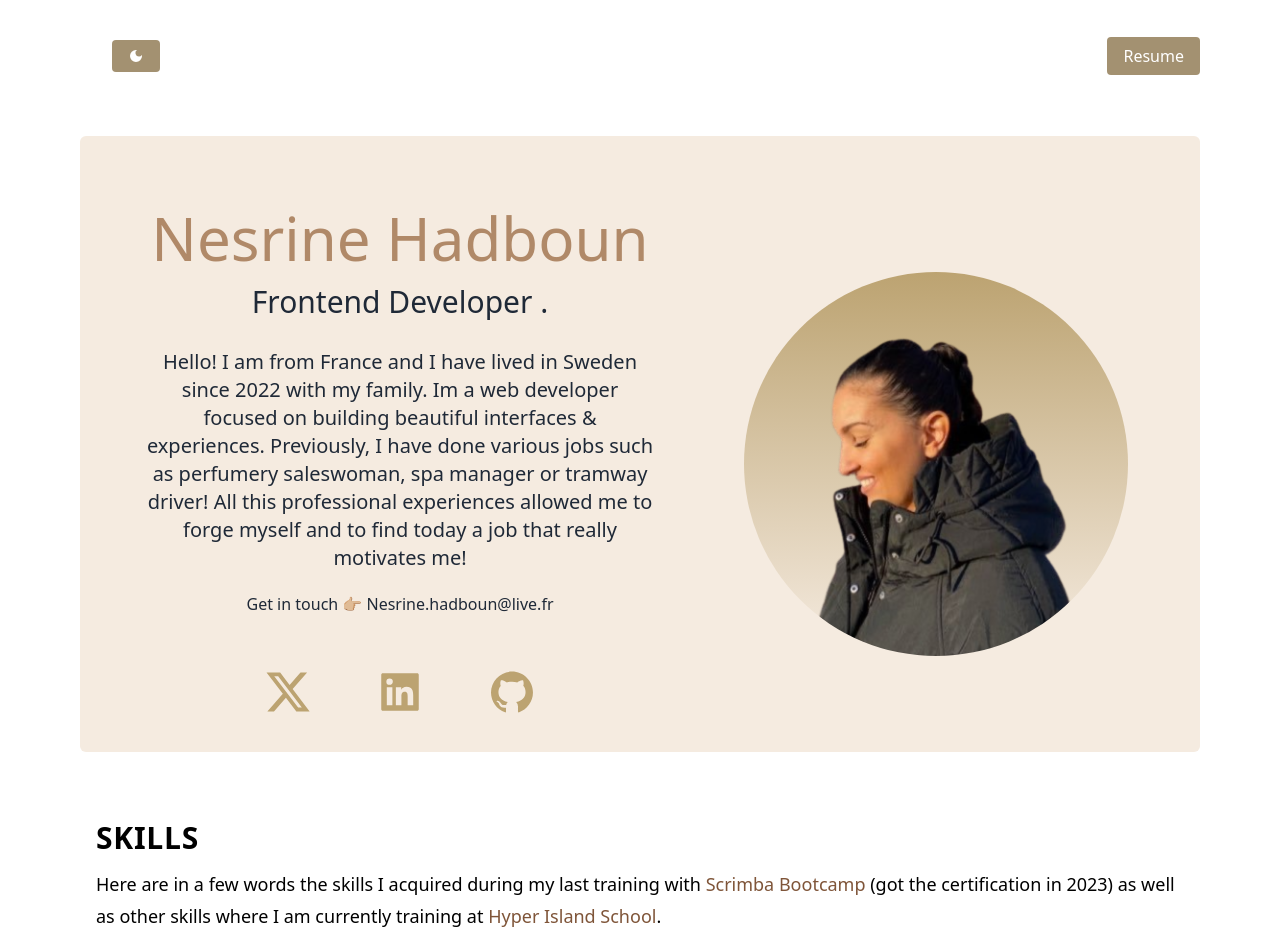
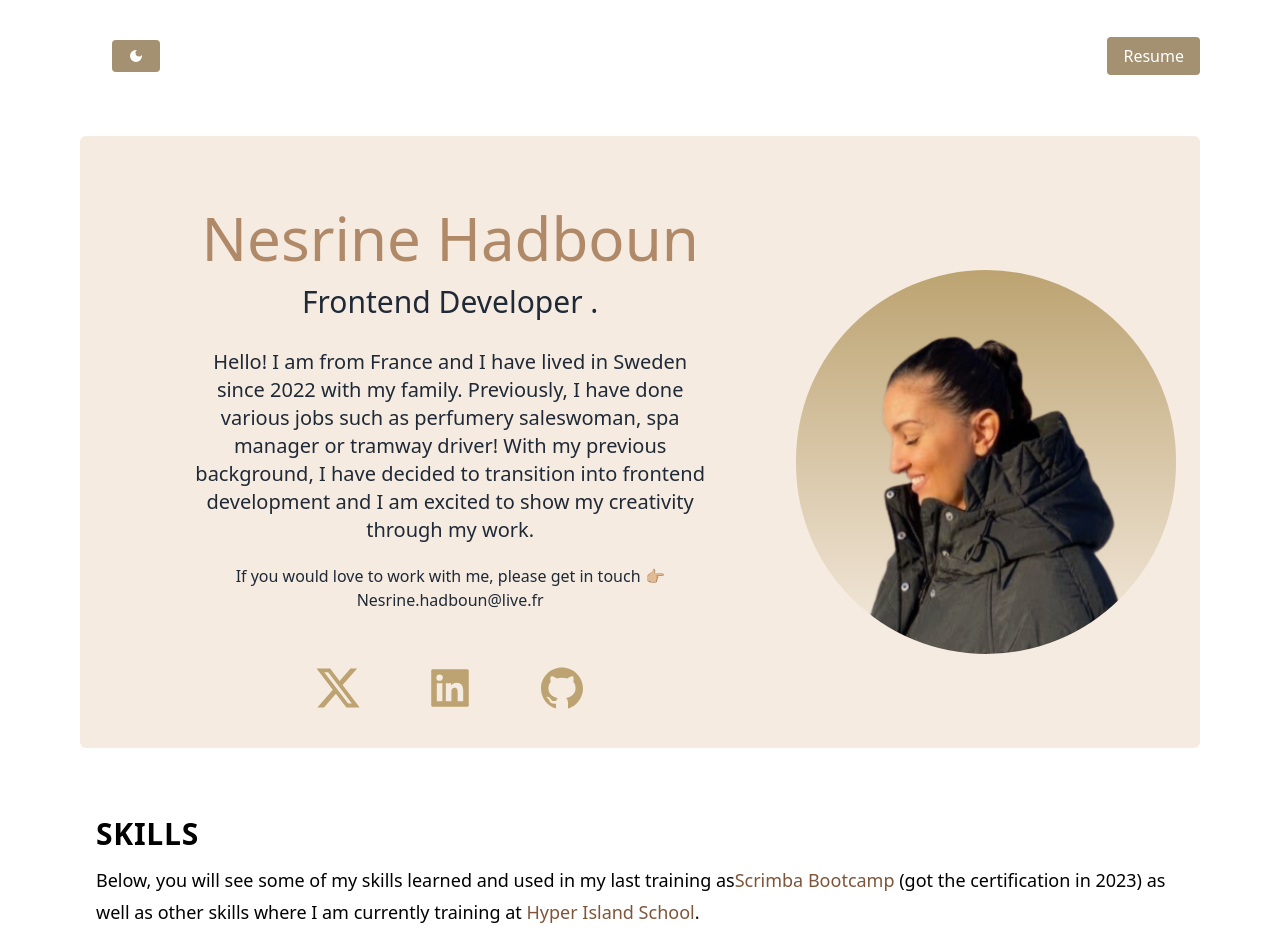
Before and after one commit to Nesrinemh/Solo-project--portfolio-Nextjs, a Next.js app: page / in a window 1280 px wide. Shown: the top 952 px of the page. Built offline with nearby package versions, Linux system fonts and the light colour scheme.

Commit message:
Update introduction and contact information

```diff
--- a/pages/index.js
+++ b/pages/index.js
@@ -52,15 +52,17 @@ export default function Home() {
                 </h3>
                 <p className='text-md py-5 leading-8  md:text-xl max-w-lg mx-auto'>
                   Hello! I am from France and I have lived in Sweden
-                  since 2022 with my family. Im a web developer
-                  focused on building beautiful interfaces &
-                  experiences. Previously, I have done various jobs
-                  such as perfumery saleswoman, spa manager or tramway
-                  driver! All this professional experiences allowed me
-                  to forge myself and to find today a job that really
-                  motivates me!
+                  since 2022 with my family. Previously, I have done
+                  various jobs such as perfumery saleswoman, spa
+                  manager or tramway driver! With my previous
+                  background, I have decided to transition into
+                  frontend development and I am excited to show my
+                  creativity through my work.
                 </p>
-                <p>Get in touch 👉🏼 Nesrine.hadboun@live.fr</p>
+                <p>
+                  If you would love to work with me, please get in
+                  touch 👉🏼 Nesrine.hadboun@live.fr
+                </p>
               </div>
               <div className='text-5xl flex justify-center gap-16 py-3 text-ecru'>
                 <a href='https://twitter.com/Codes_ness'>
@@ -85,8 +87,8 @@ export default function Home() {
               skills
             </h3>
             <p className='text-lg leading-8 text-gray-80'>
-              Here are in a few words the skills I acquired during my
-              last training with{' '}
+              Below, you will see some of my skills learned and used
+              in my last training as
               <span className='text-[#7f5539] '>
                 Scrimba Bootcamp{' '}
               </span>{' '}
```
